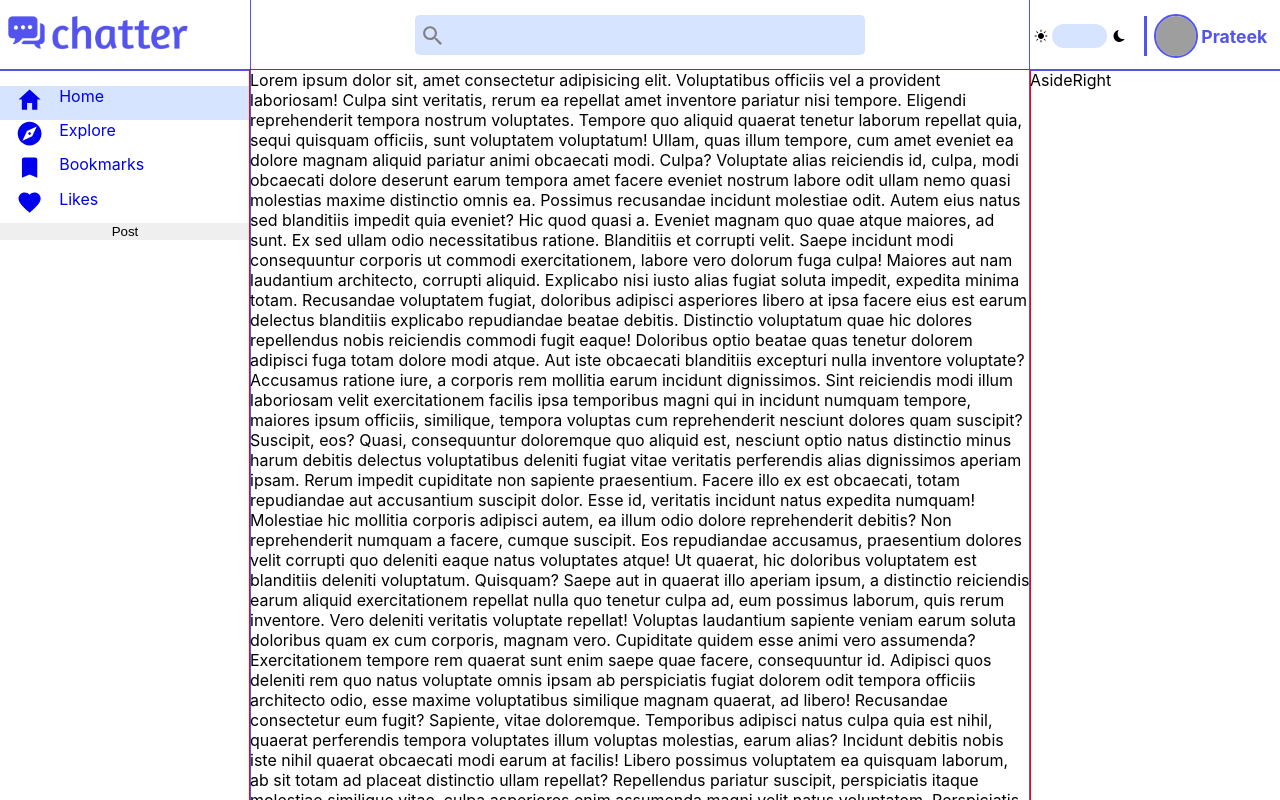
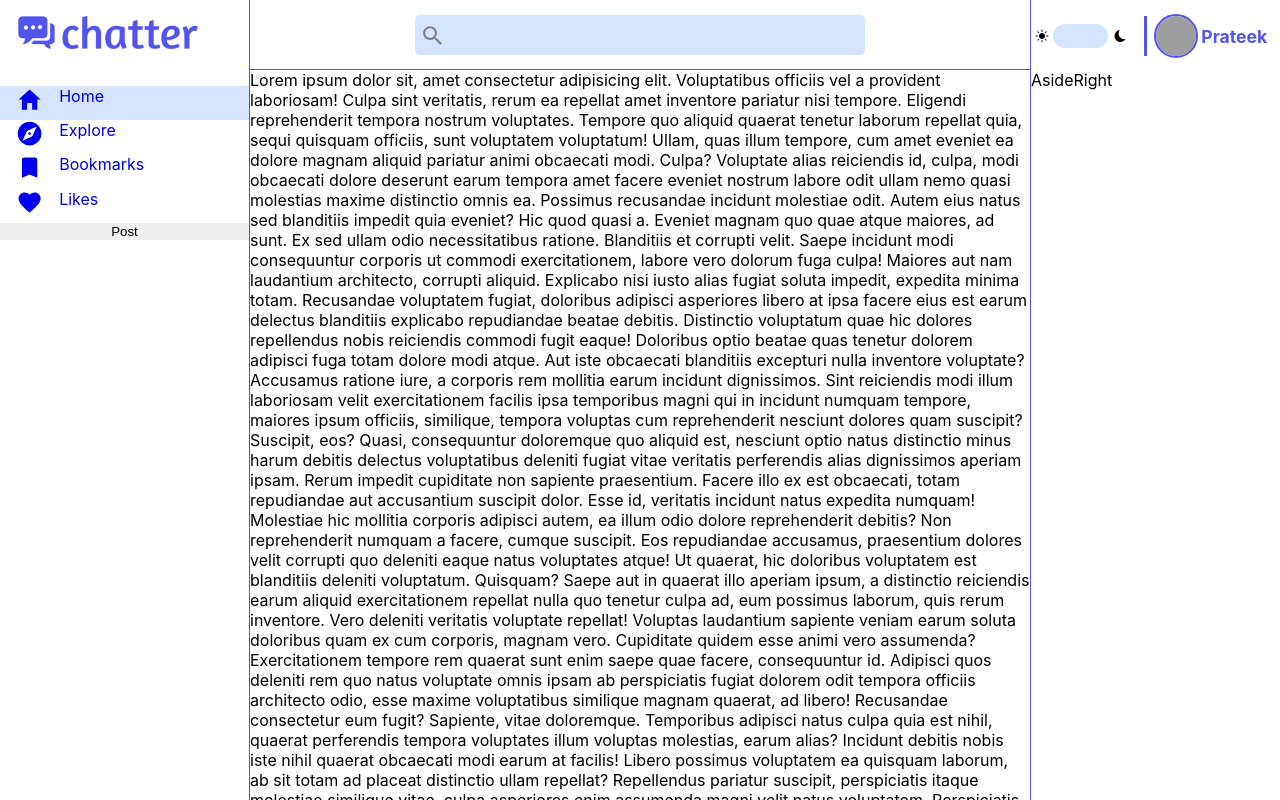
Before and after one commit to PrateekSum96/chatter, a React (Create React App) app: page / in a window 1280 px wide. Shown: the top 800 px of the page. Built offline with nearby package versions, Linux system fonts and the light colour scheme; no server answers; grey boxes are pictures that could not be loaded; what miragejs would draw is missing.

Commit message:
position sticky on app layout

```diff
--- a/src/AppLayout/AppLayout.css
+++ b/src/AppLayout/AppLayout.css
@@ -4,31 +4,36 @@
 
 .app-logo-pl {
   grid-area: appLogo;
-  outline: 1px solid var(--primary-color);
+  border-right: 1px solid var(--primary-color);
+  box-sizing: border-box;
 }
 
 .search-pl {
   grid-area: search;
+  border-bottom: 1px solid var(--primary-color);
+  box-sizing: border-box;
 }
 
 .user-info-pl {
   grid-area: userInfo;
-  outline: 1px solid var(--primary-color);
+  border-left: 1px solid var(--primary-color);
+  box-sizing: border-box;
 }
 
 .aside-left-pl {
   grid-area: asideLeft;
-  outline: 1px solid var(--primary-color);
+  border-right: 1px solid var(--primary-color);
+  box-sizing: border-box;
 }
 
 .outlet-pl {
   grid-area: outlet;
-  outline: 1px solid red;
 }
 
 .aside-right-pl {
   grid-area: asideRight;
-  outline: 1px solid var(--primary-color);
+  border-left: 1px solid var(--primary-color);
+  box-sizing: border-box;
 }
 
 @media (min-width: 1201px) {
@@ -39,11 +44,39 @@
       "appLogo search userInfo"
       "asideLeft outlet asideRight";
   }
+  .app-logo-pl {
+    position: sticky;
+    top: 0;
+    background-color: white;
+  }
   .search-pl {
-    margin: auto;
+    display: flex;
+    justify-content: center;
+    align-items: center;
+    position: sticky;
+    top: 0;
+    background-color: white;
+  }
+  .user-info-pl {
+    position: sticky;
+    top: 0;
+    background-color: white;
+  }
+  .aside-left-pl {
+    position: sticky;
+    height: calc(100vh - 70px);
+    top: 70px;
+    background-color: white;
   }
   .outlet-pl {
     display: flex;
     justify-content: center;
   }
+
+  .aside-right-pl {
+    position: sticky;
+    height: calc(100vh - 70px);
+    top: 70px;
+    background-color: white;
+  }
 }
--- a/src/components/Header/Logo/AppLogo.css
+++ b/src/components/Header/Logo/AppLogo.css
@@ -1,6 +1,6 @@
 @media (min-width: 1201px) {
   .app-logo-container {
-    margin: 1rem 0.5rem;
+    margin: 1rem 1.1rem;
   }
   .app-logo {
     width: 180px;
```
